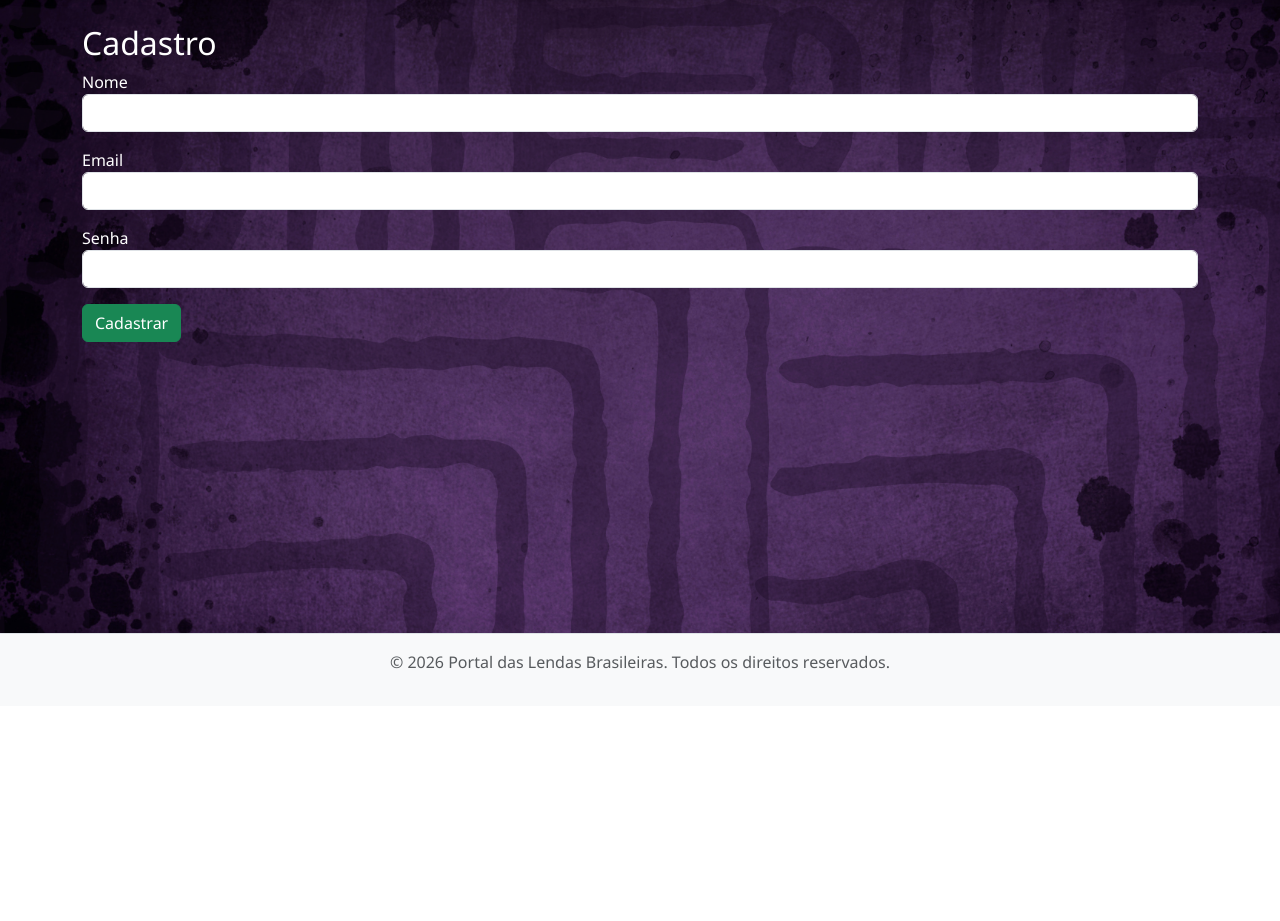
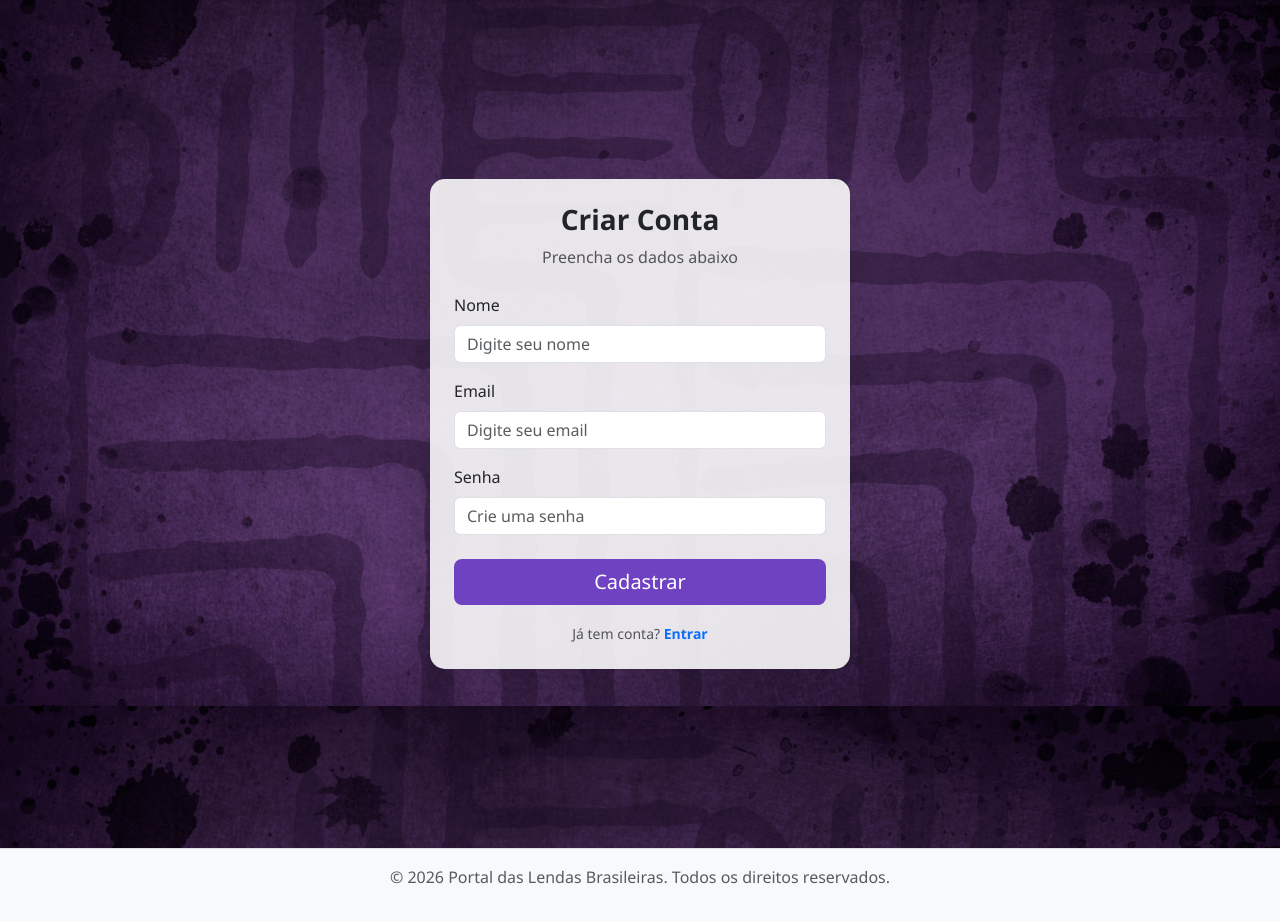
Before and after one commit to limaeloisa/projeto-AWEB-4BM, a Flask app: page /cadastro in a window 1280 px wide. Shown: the part 94-1015 px from the top of the page. Before the commit the page ends 763 px from the top, so only its background shows below. Run offline with Flask 3, Linux system fonts and the light colour scheme.

Commit message:
melhorias no cadastro

```diff
--- a/templates/base.html
+++ b/templates/base.html
@@ -46,6 +46,5 @@
     background-color: #59339d;
     }
 </style>
-
 </body>
 </html>
--- a/templates/cadastro.html
+++ b/templates/cadastro.html
@@ -1,28 +1,64 @@
 {% extends 'base.html' %}
 
 {% block content %}
-<h2>Cadastro</h2>
+<div class="container d-flex justify-content-center align-items-center" style="min-height: 100vh;">
+
+    <div class="card shadow-lg p-4"
+         style="width: 100%; max-width: 420px;
+                background-color: rgba(255,255,255,0.88);
+                border-radius: 15px;">
+
+        <h3 class="text-center fw-bold mb-2 text-dark">Criar Conta</h3>
+        <p class="text-center text-muted mb-4">Preencha os dados abaixo</p>
 
         {% if erro %}
-<div class="alert alert-danger">{{ erro }}</div>
+        <div class="alert alert-danger text-center">
+            {{ erro }}
+        </div>
         {% endif %}
 
         <form method="post">
             <div class="mb-3">
-        <label>Nome</label>
-        <input type="text" name="nome" class="form-control" required>
+                <label class="form-label">Nome</label>
+                <input type="text" name="nome"
+                       class="form-control"
+                       placeholder="Digite seu nome"
+                       required>
             </div>
 
             <div class="mb-3">
-        <label>Email</label>
-        <input type="email" name="email" class="form-control" required>
+                <label class="form-label">Email</label>
+                <input type="email" name="email"
+                       class="form-control"
+                       placeholder="Digite seu email"
+                       required>
             </div>
 
             <div class="mb-3">
-        <label>Senha</label>
-        <input type="password" name="senha" class="form-control" required>
+                <label class="form-label">Senha</label>
+                <input type="password" name="senha"
+                       class="form-control"
+                       placeholder="Crie uma senha"
+                       required>
             </div>
 
-    <button class="btn btn-success">Cadastrar</button>
+            <div class="d-grid mt-4">
+                <button class="btn btn-purple btn-lg">
+                    Cadastrar
+                </button>
+            </div>
         </form>
+
+        <div class="text-center mt-3">
+            <small class="text-muted">
+                Já tem conta?
+                <a href="{{ url_for('login') }}" class="fw-bold text-decoration-none">
+                    Entrar
+                </a>
+            </small>
+        </div>
+
+    </div>
+
+</div>
 {% endblock %}
```
Also changed, not shown: templates/login.html (+9 -2 lines). Lines whose indentation alone changed are shown as unchanged.
